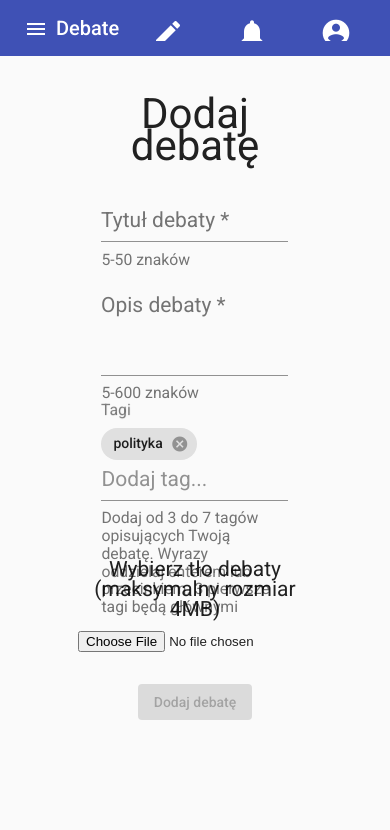
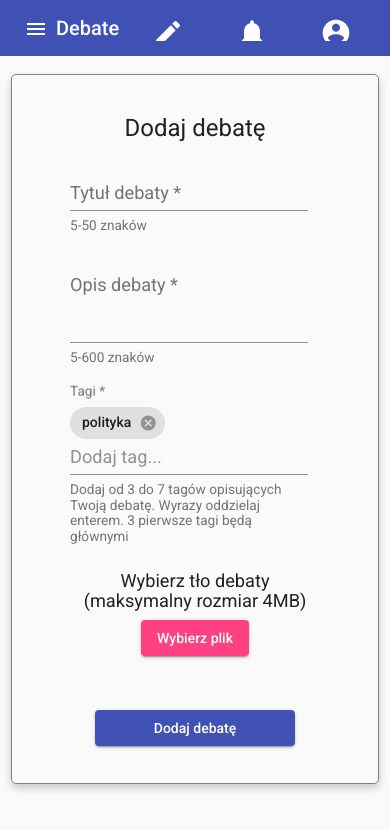
Before and after one commit to borysewicz/debate, an Angular app in the folder sources/Debate-frontend/: page /addDebate in a window 390 px wide. Shown: the top 830 px of the page. Built offline with nearby package versions, Linux system fonts and the light colour scheme; what ngx-cookie-service would draw is missing.

Commit message:
Fix add debate formular - add responsivness and better error validation

```diff
--- a/sources/Debate-frontend/src/app/debate/add-update-debate/add-update-debate.component.html
+++ b/sources/Debate-frontend/src/app/debate/add-update-debate/add-update-debate.component.html
@@ -1,9 +1,9 @@
-<div class="content">
+<div class="formCard">
     <h1>Dodaj debatę</h1>
 
     <form class="debate-form" #debateForm="ngForm" (ngSubmit)="onSubmit()">
 
-        <mat-form-field hintLabel="5-50 znaków" class="form-field">
+        <mat-form-field hintLabel="5-50 znaków">
             <mat-label>Tytuł debaty</mat-label>
             <input matInput maxlength="50" minlength="5" required type="text" name="title" placeholder="Tytuł..." [(ngModel)]="model.title" #title="ngModel">
             <mat-error *ngIf="title.errors?.minlength">Tytuł musi mieć co najmniej 5 znaków</mat-error>
@@ -21,8 +21,8 @@
                 <mat-error *ngIf="description.errors?.minlength">Opis musi mieć co najmniej 5 znaków</mat-error>
         </mat-form-field>
 
-        <mat-form-field hintLabel="Dodaj od 3 do 7 tagów opisujących Twoją debatę. Wyrazy oddzielaj enterem lub przecinkiem. 3 pierwsze tagi będą głównymi">
-            <mat-label>Tagi</mat-label>
+        <mat-form-field hintLabel="Dodaj od 3 do 7 tagów opisujących Twoją debatę. Wyrazy oddzielaj enterem. 3 pierwsze tagi będą głównymi">
+            <mat-label>Tagi *</mat-label>
             <mat-chip-list #tagList>
                 <mat-chip *ngFor="let tag of model.allTags" (removed)="removeTag(tag)">{{tag}}
                         <mat-icon matChipRemove>cancel</mat-icon>
@@ -36,18 +36,21 @@
         <div class="image-input">
             <img *ngIf="imageUrl" [src]="imageUrl">
             <label for="cover">Wybierz tło debaty (maksymalny rozmiar 4MB)</label>
-            <input type="file" (change)="onFileChanged($event)"
-            id="cover" name="cover" accept="image/png, image/jpeg">
+            <button type="button" mat-raised-button color="accent"
+             (click)="cover.click()">Wybierz plik</button>
+            <input hidden type="file" (change)="onFileChanged($event)"
+            id="cover" name="cover" #cover accept="image/png, image/jpeg">
             <span *ngIf="imageInvalid">
                 Zdjęcie ma ponad 4MB
             </span>
         </div>
 
-        <button mat-raised-button color="primary" [disabled]="!debateForm.form.valid || !isTagListValid()"
-         type="submit" style="margin-bottom: 7em" >
-            Dodaj debatę
-        </button>
-
+        <div style="text-align: center;">
+            <button mat-raised-button color="primary" style="width: 80%;"
+            type="submit" >
+                Dodaj debatę
+            </button>
+    </div>
     </form>
 
 </div>
--- a/sources/Debate-frontend/src/app/debate/add-update-debate/add-update-debate.component.scss
+++ b/sources/Debate-frontend/src/app/debate/add-update-debate/add-update-debate.component.scss
@@ -1,26 +1,32 @@
-.content{
-    width:60%;
+.formCard {
+    width: 75%;
+    margin: 1em auto 4em;
+    border-radius: 5px;
+    border: 1px solid gray;
+    box-shadow: 0 4px 8px 0 rgba(0,0,0,0.2);
+    transition: 0.3s;
+    padding: 2em;
+    h1{
+        text-align: center;
+    }
+    font-size: 1.3em;
+  }
+
+.debate-form {
+    min-width: 250px;
+    max-width: 800px;
+    width: 70%;
     margin: auto;
-    text-align: center;
-}
-
-h1{
-    margin-top:1em;
-    font-size: 3em;
-}
-
-.debate-form{
-    width: 100%;
-    margin-top: 1em;
-    font-size: 150%;
-}
+  }
 
 mat-form-field{
-    width:80%;
+    width:95%;
+    margin: 0 auto 1em;
 }
 
 .image-input{
-    margin: 1.5em auto;
+    text-align: center;
+    margin: 3em 0;
     label{
         margin: 0.5em;
         display: block;
@@ -33,9 +39,8 @@ mat-form-field{
 }
 
 img{
-    width: 500px;
-    max-width: 500px;
-    height: 281.25px;
+    max-width: 100%;
+    max-height: 100%;
     background-color: #cccccc;
     display: block;
     margin:auto;
--- a/sources/Debate-frontend/src/app/debate/add-update-debate/add-update-debate.component.ts
+++ b/sources/Debate-frontend/src/app/debate/add-update-debate/add-update-debate.component.ts
@@ -16,31 +16,27 @@ export class AddUpdateDebateComponent implements OnInit {
   readonly separatorKeysCodes: number[] = [ENTER, COMMA];
   imageUrl: string | ArrayBuffer;
   imageData: File;
-  imageInvalid: boolean = false;
+  imageInvalid = false;
 
-  @ViewChild("tagList") tagList: MatChipList;
-  @ViewChild("debateForm") debateForm: HTMLFormElement;
+  @ViewChild('tagList') tagList: MatChipList;
+  @ViewChild('debateForm') debateForm: HTMLFormElement;
 
   constructor(private debateService: DebateService, private router: Router) {
-    this.model = {title: "", description: "", mainTags: [], allTags: ["polityka"]};
+    this.model = {title: '', description: '', mainTags: [], allTags: ['polityka']};
   }
 
   ngOnInit(): void {
   }
 
-  onSubmit(){
-    if (!this.debateForm.form.valid || !this.isTagListValid){
+  onSubmit() {
+    if (!this.debateForm.form.valid || !this.isTagListValid()) {
       return;
     }
     this.model.mainTags = this.model.allTags.slice(0,3);
     this.debateService.addDebate(this.model, this.imageData).subscribe(
-      res => this.router.navigate(["/home"]),
+      res => this.router.navigate(['/home']),
       err => console.log(err)
     );
-  }
-
-  get diagnostics(){
-    return JSON.stringify(this.model);
   }
 
   addTag(event: MatChipInputEvent){
@@ -50,14 +46,14 @@ export class AddUpdateDebateComponent implements OnInit {
           return;
         }
         this.model.allTags.push(value);
-        if (this.model.allTags.length >= 3 && this.model.allTags.length < 7){
+        if (this.model.allTags.length >= 3 && this.model.allTags.length < 7) {
           this.tagList.errorState = false;
-        }else if (this.model.allTags.length > 7){
+        } else if (this.model.allTags.length > 7){
           this.tagList.errorState = true;
         }
       }
       if (event.input){
-        event.input.value = "";
+        event.input.value = '';
       }
   }
 
@@ -76,7 +72,7 @@ export class AddUpdateDebateComponent implements OnInit {
 
   onFileChanged(fileEvent: Event){
     const fileEventTarget = fileEvent.target as HTMLInputElement;
-    if (fileEventTarget.files[0].size > 4000000){ // 4MB = 4 000 000 B
+    if (fileEventTarget.files[0].size > 4_000_000){ // 4MB = 4 000 000 B
       this.imageInvalid = true;
       return;
     }
@@ -90,6 +86,9 @@ export class AddUpdateDebateComponent implements OnInit {
   }
 
   isTagListValid(): boolean{
-    return this.model.allTags.length >= 3 && this.model.allTags.length <= 7;
+    if (this.model.allTags.length >= 3 && this.model.allTags.length <= 7) { return true; } else {
+      this.tagList.errorState = true;
+      return false;
+    }
   }
 }
--- a/sources/Debate-frontend/src/app/loginpage/registration/registration.component.scss
+++ b/sources/Debate-frontend/src/app/loginpage/registration/registration.component.scss
@@ -18,7 +18,7 @@
   width: 40%;
   margin: auto;
   border-radius: 5px;
-  border: 1px solid black;
+  border: 1px solid gray;
   box-shadow: 0 4px 8px 0 rgba(0,0,0,0.2);
   transition: 0.3s;
   padding: 2em;
--- a/sources/Debate-frontend/src/environments/environment.devmobile.ts
+++ b/sources/Debate-frontend/src/environments/environment.devmobile.ts
@@ -1,4 +1,4 @@
 export const environment = {
     production: false,
-    api: 'http://192.168.0.101:8080/api' // remember to change to your PC ip
+    api: 'http://192.168.43.155:8080/api' // remember to change to your PC ip
 };
```
Also changed, not shown: 1 other file (tests, documents, lock files or other folders).
